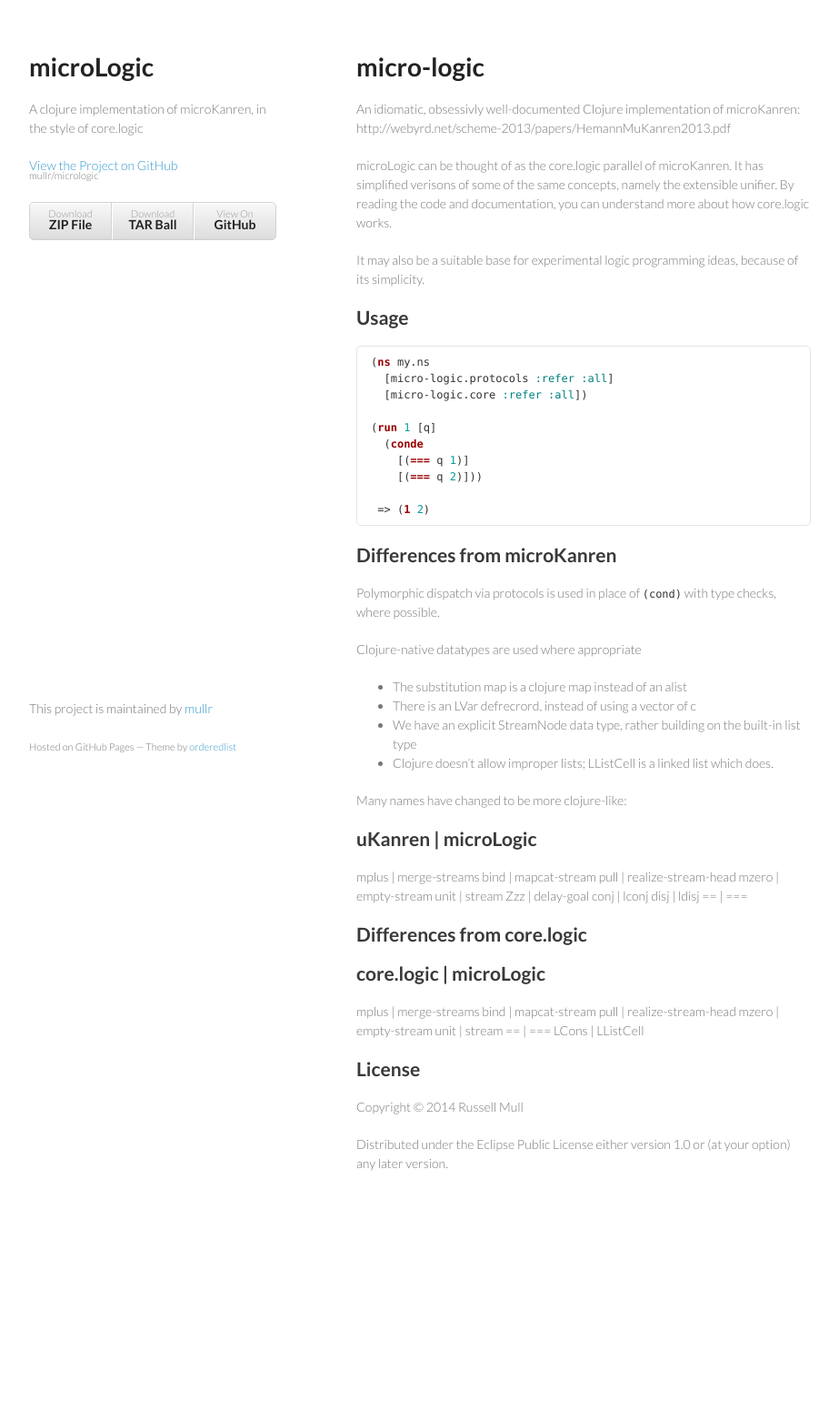
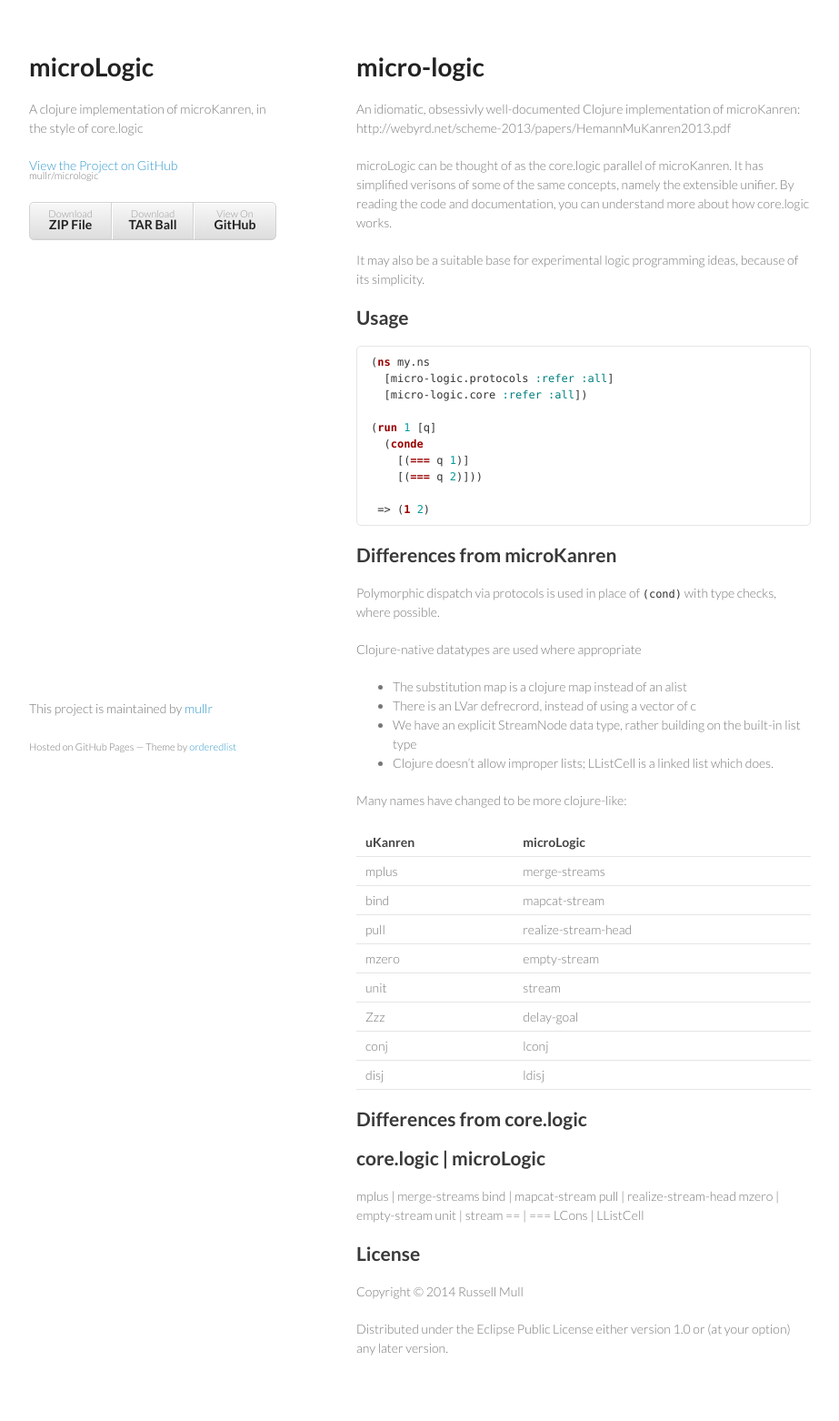
Before and after one commit to mullr/micrologic, a Jekyll site: the page built from index.md, in a window 1280 px wide. Shown: the whole page at 91% size, without its empty margins (178-1101 px from the left). Built offline with Jekyll 4.4.1, drawn with Linux system fonts in a browser that asks for light colours; Markdown is read by kramdown in place of the engine named in the settings; before the commit the page ends 1359 px from its top, so only the background shows below that.

Commit message:
Reformat table

```diff
--- a/index.md
+++ b/index.md
@@ -48,17 +48,17 @@
 
 Many names have changed to be more clojure-like:
 
-uKanren | microLogic
---------------------
-mplus   | merge-streams
-bind    | mapcat-stream
-pull    | realize-stream-head
-mzero   | empty-stream
-unit    | stream
-Zzz     | delay-goal
-conj    | lconj
-disj    | ldisj
-==      | ===
+|uKanren | microLogic          |
+|--------|---------------------|
+|mplus   | merge-streams       |
+|bind    | mapcat-stream       |
+|pull    | realize-stream-head |
+|mzero   | empty-stream        |
+|unit    | stream              |
+|Zzz     | delay-goal          |
+|conj    | lconj               |
+|disj    | ldisj               |
+|==      | ===                 |
 
 
 ## Differences from core.logic
```
